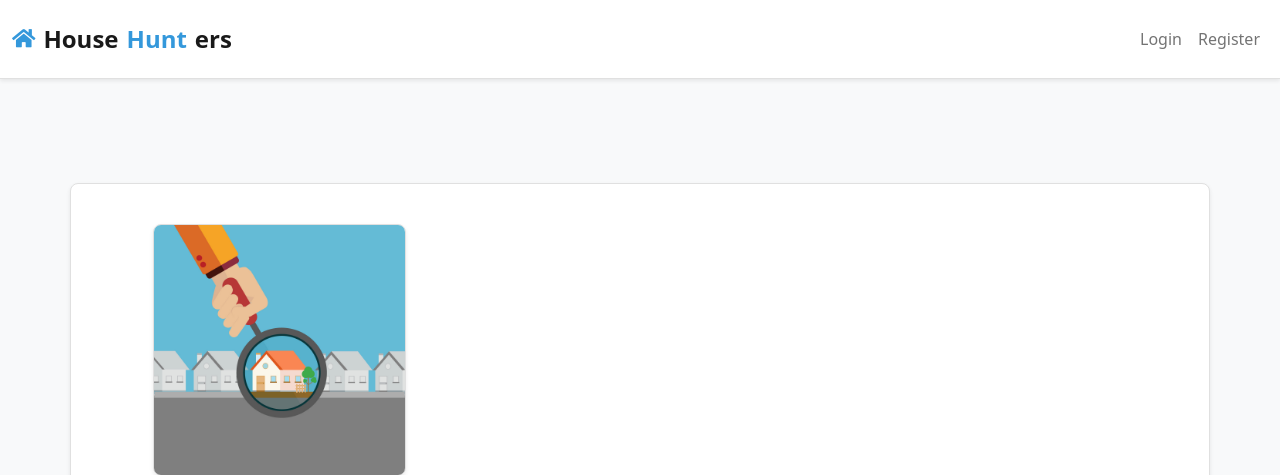
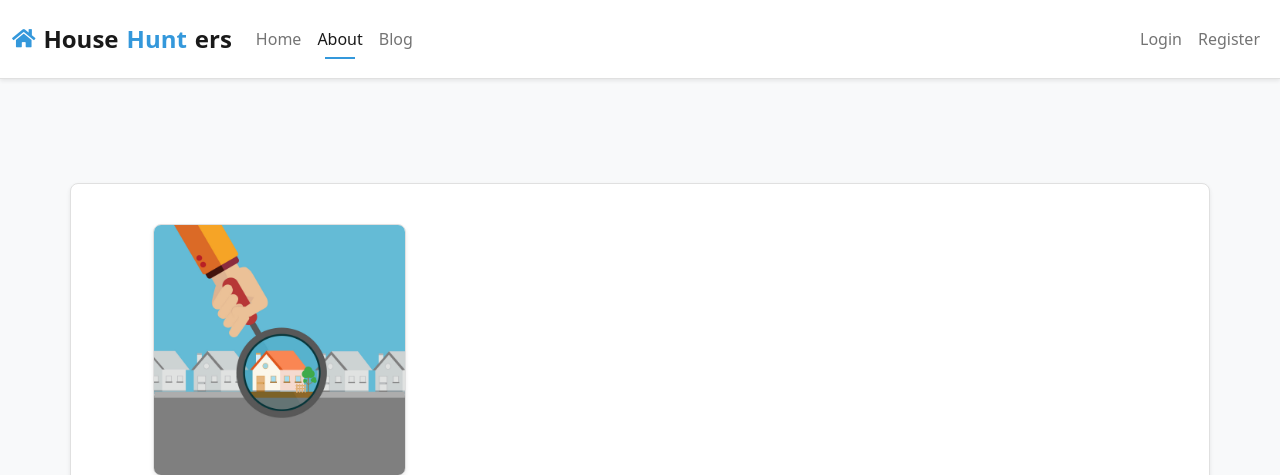
Before and after one commit to Tafari-K/househunter, a Django app: page /about/ in a window 1280 px wide. Shown: the top 475 px of the page. Run offline with Django 4.2, Linux system fonts and the light colour scheme; data that the repository does not hold is empty.

Commit message:
corrected the navbar to display home, about, blog

```diff
--- a/templates/base.html
+++ b/templates/base.html
@@ -33,12 +33,22 @@
         </button>
 
         <div class="collapse navbar-collapse" id="navbarNav">
+            <ul class="navbar-nav me-auto">
+                <li class="nav-item">
+                <a class="nav-link {% if request.path == home_url %}active{% endif %}" href="{{ home_url }}">Home</a>
+                </li>
+                <li class="nav-item">
+                <a class="nav-link {% if request.path == about_url %}active{% endif %}" href="{{ about_url }}">About</a>
+                </li>
+                <li class="nav-item">
+                <a class="nav-link" href="{{ home_url }}">Blog</a>
+                </li>
+            </ul>
+
             <ul class="navbar-nav ms-auto align-items-lg-center">
                 {% if user.is_authenticated %}
                 <li class="nav-item me-lg-3">
-                        <span class="navbar-text text-muted">
-                            You are logged in as {{ user.username }}
-                        </span>
+                    <span class="navbar-text text-muted">You are logged in as {{ user.username }}</span>
                 </li>
                 <li class="nav-item">
                     <a class="nav-link" href="{{ logout_url }}">Logout</a>
@@ -53,6 +63,7 @@
                 {% endif %}
             </ul>
         </div>
+
     </div>
 </nav>
 
```
Lines whose indentation alone changed are shown as unchanged.
